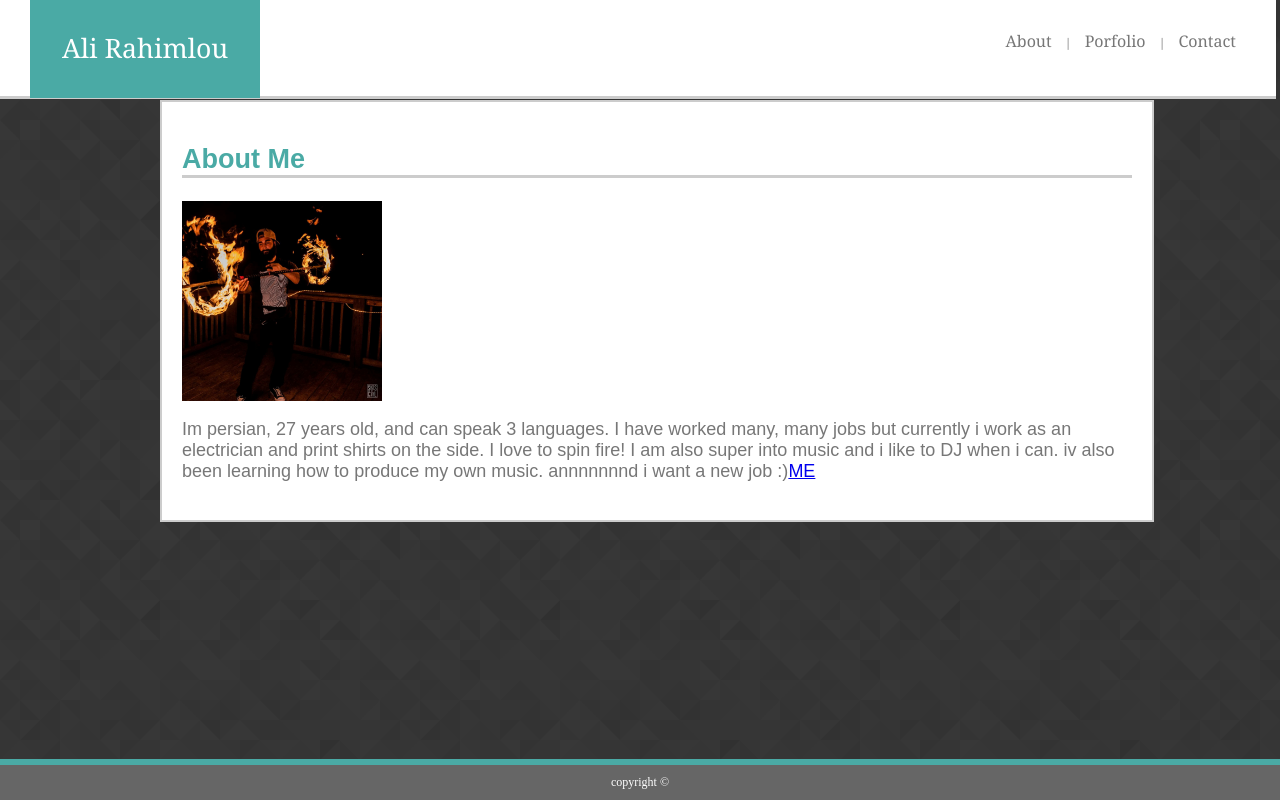
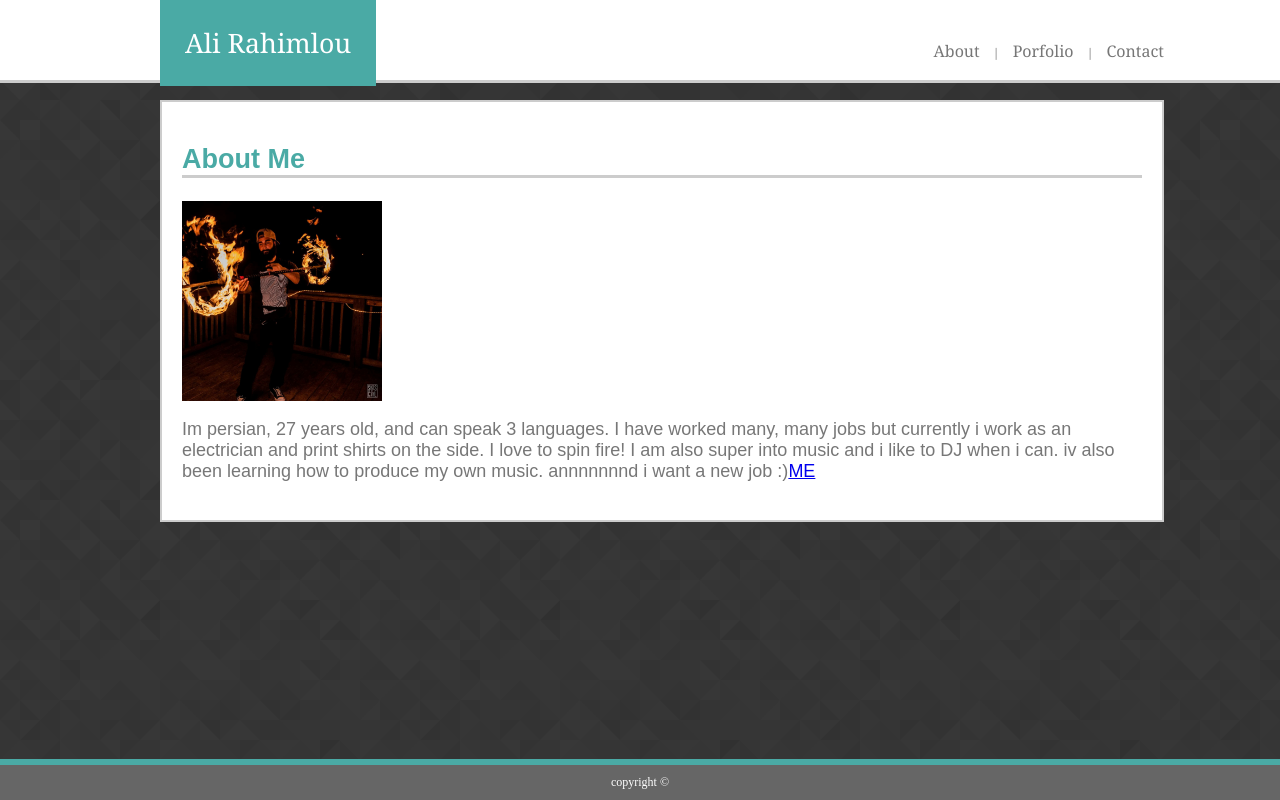
Before and after one commit to AliRahimlou/Basic-Portfolio, a plain HTML site: page index.html in a window 1280 px wide. Drawn offline with Linux system fonts and the light colour scheme.

Commit message:
fixed header

```diff
--- a/assets/css/style.css
+++ b/assets/css/style.css
@@ -1,26 +1,42 @@
+box {
+	width: 2000;
+	background-color: white;
+	padding: 40px;
+	position: absolute;
+	position:fixed;
+	top: 0;
+	left: 0;
+	border-bottom: 3px solid #cccccc;
+	z-index: 99;
+  }
+
 name {
     background-color:#4aaaa5;
 	color: white;
-	padding: 32;
+	padding: 25;
 	font-family: Georgia, 'Times New Roman', Times, serif;
 	font-size:20pt;
+	position: absolute;
+	left: 0;
+	top: 0;
  }
 
 header {
 	background-color: #ffffff;
-	border-bottom: 3px solid #cccccc;
 	position:fixed;
 	top: 0%;
-	left: 0px;
-	width: 95%;
+	width: 945px;
 	font-size: 12px;
-	padding: 30;
+	padding: 40;
 	font-family: Georgia, 'Times New Roman', Times, serif;
 	z-index: 99;
 	}
 
 links {
 	float: right;
+	position: absolute;
+	right: 11;
+
 }
 
  .navigation {
@@ -67,7 +83,7 @@ div {
 	border: 2px solid #cccccc;
 	padding: 20px;
     background-color: #ffffff;
-	width: 950px;
+	width: 960px;
 	font-family: Arial, Helvetica Neue, Helvetica, sans-serif;
 }
 
--- a/index.html
+++ b/index.html
@@ -7,7 +7,7 @@
 </head>
 
 
-
+<box></box>
 
 
 
```
Also changed, not shown: contact.html (+1 -1 lines), portfolio.html (+1 -1 lines).
